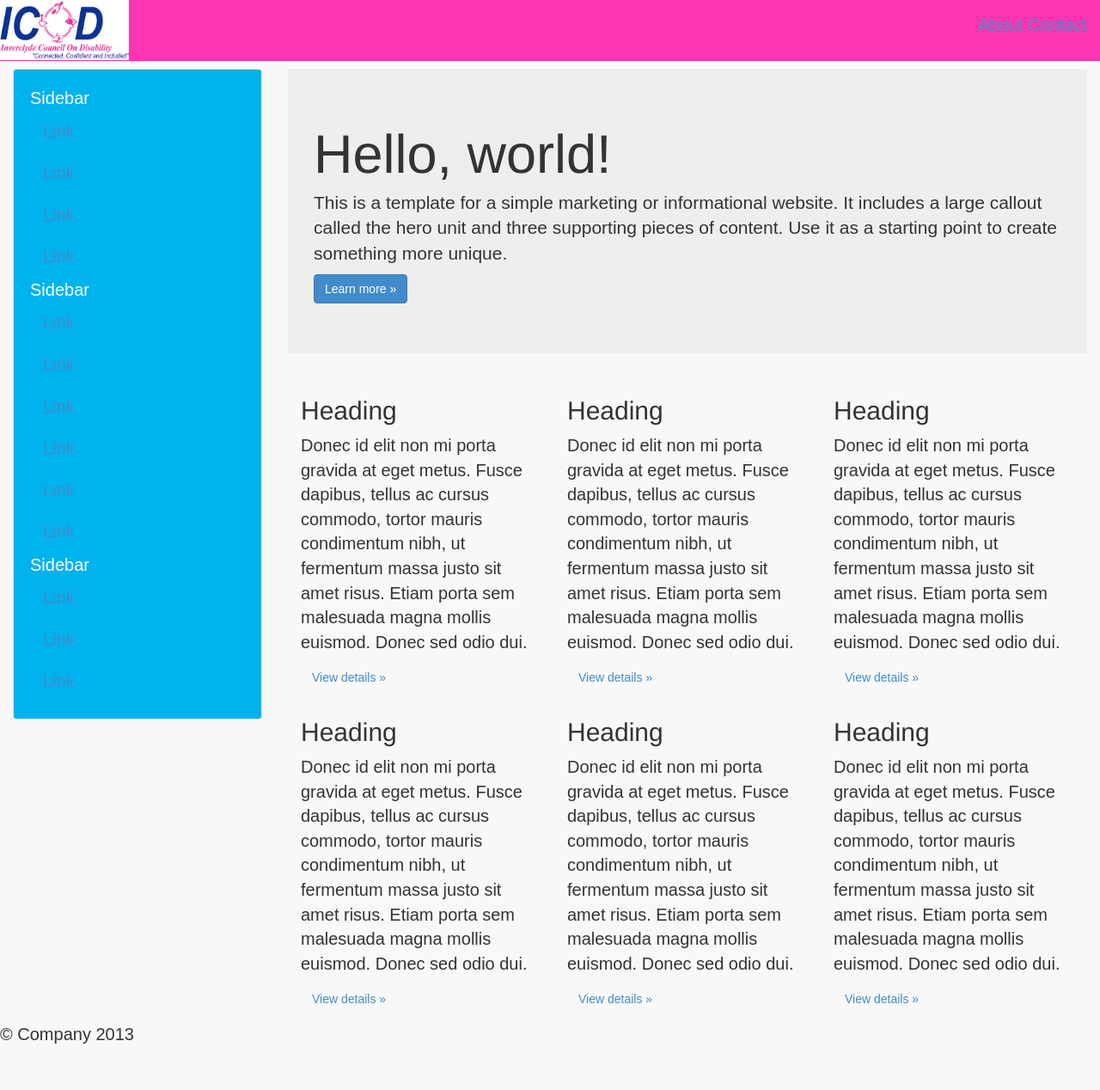
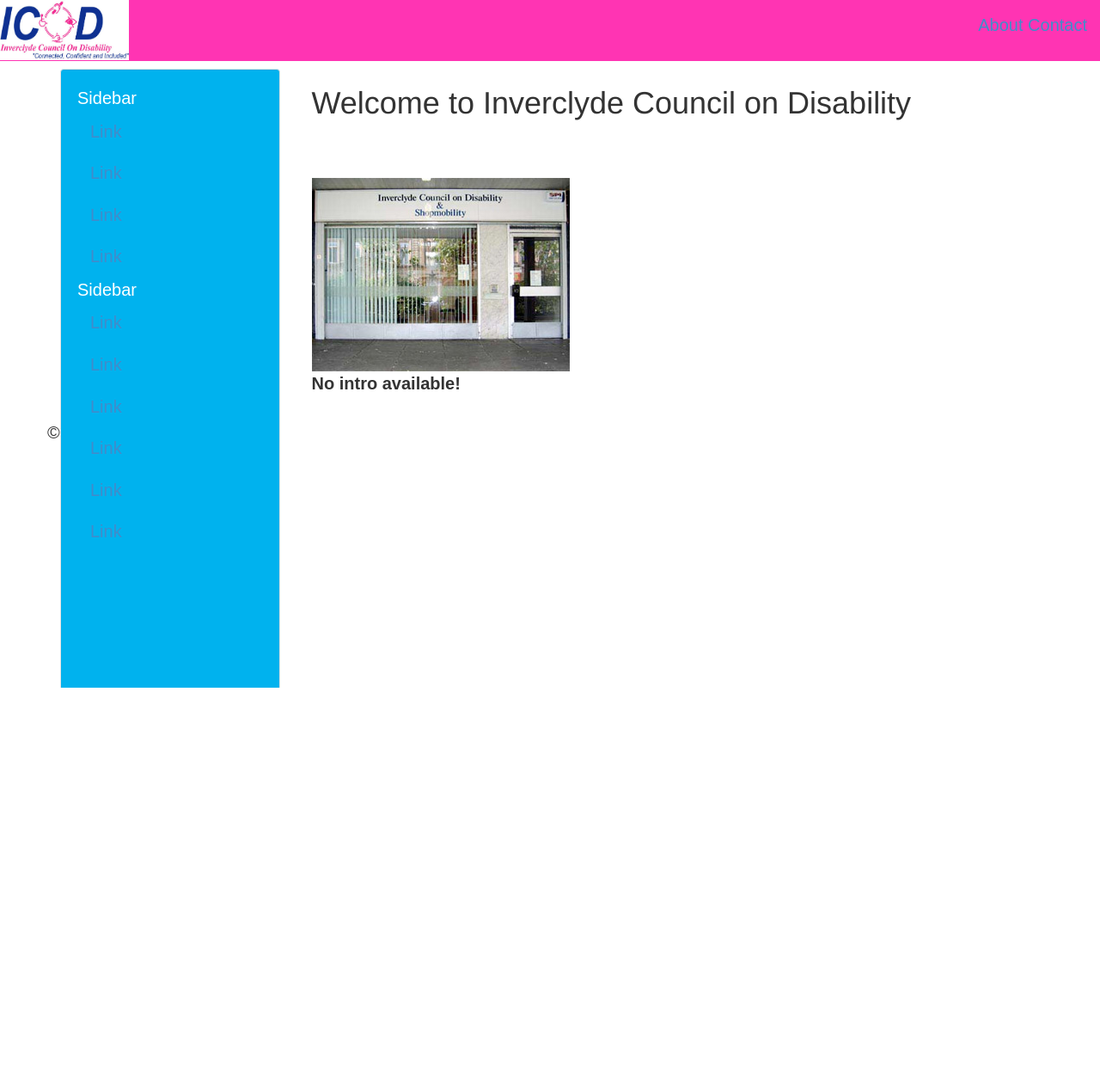
Before and after one commit to nicolekearns17/ICOD, a Django app: page /icod/ in a window 1280 px wide. Shown: the whole page at 86% size. After the commit the page ends 800 px from the top, so only its background shows below. Run offline with Django 3.2, Linux system fonts and the light colour scheme; data that the repository does not hold is empty; some libraries are stand-ins or nearby versions.

Commit message:
fixed the block content error

```diff
--- a/icod_website/templates/icod/base.html
+++ b/icod_website/templates/icod/base.html
@@ -52,7 +52,7 @@
 
 <style>
 body{
-	background-color:#F8F8F8;
+	background-color:#FFFFFF;
 }
 </style>
 
@@ -73,10 +73,13 @@
         </div>
       </div>
     </div>
-    <div class="container-fluid" style="font-family: Arial;font-size:20px">
-      <div class="row-fluid">
-        <div class="col-md-3">
-          <div class="well sidebar-nav" style="background-color:#00B2EE; height:100%; color:white;font-family: Arial; font-size:20px">
+    <br>
+
+    {% block sidebar %}
+    <div class="container" style="font-family: Arial;font-size:20px">
+      <div class="row">
+        <div class="col-sm-3">
+          <div class="well sidebar-nav" style="background-color:#00B2EE; height:100%; color:white;font-family: Arial; font-size:20px; position: fixed; width: 20%">
             <ul class="nav nav-list">
               <li class="nav-header">Sidebar</li>
               <li class="active"><a href="#">Link</a></li>
@@ -90,59 +93,16 @@
               <li><a href="#">Link</a></li>
               <li><a href="#">Link</a></li>
               <li><a href="#">Link</a></li>
-              <li class="nav-header">Sidebar</li>
-              <li><a href="#">Link</a></li>
-              <li><a href="#">Link</a></li>
-              <li><a href="#">Link</a></li>
             </ul>
           </div><!--/.well -->
         </div><!--/span-->
+	{% endblock %}
 
+	<div class="col-sm-9">
+        {% block content %}
 
-
-        <div class="col-md-9">
-          <div class="jumbotron">
-            <h1>Hello, world!</h1>
-            <p>This is a template for a simple marketing or informational website. It includes a large callout called the hero unit and three supporting pieces of content. Use it as a starting point to create something more unique.</p>
-            <p><a href="#" class="btn btn-primary btn-large">Learn more &raquo;</a></p>
-          </div>
-          <div class="row-fluid">
-            <div class="col-md-4">
-              <h2>Heading</h2>
-              <p>Donec id elit non mi porta gravida at eget metus. Fusce dapibus, tellus ac cursus commodo, tortor mauris condimentum nibh, ut fermentum massa justo sit amet risus. Etiam porta sem malesuada magna mollis euismod. Donec sed odio dui. </p>
-              <p><a class="btn" href="#">View details &raquo;</a></p>
-            </div><!--/span-->
-            <div class="col-md-4">
-              <h2>Heading</h2>
-              <p>Donec id elit non mi porta gravida at eget metus. Fusce dapibus, tellus ac cursus commodo, tortor mauris condimentum nibh, ut fermentum massa justo sit amet risus. Etiam porta sem malesuada magna mollis euismod. Donec sed odio dui. </p>
-              <p><a class="btn" href="#">View details &raquo;</a></p>
-            </div><!--/span-->
-            <div class="col-md-4">
-              <h2>Heading</h2>
-              <p>Donec id elit non mi porta gravida at eget metus. Fusce dapibus, tellus ac cursus commodo, tortor mauris condimentum nibh, ut fermentum massa justo sit amet risus. Etiam porta sem malesuada magna mollis euismod. Donec sed odio dui. </p>
-              <p><a class="btn" href="#">View details &raquo;</a></p>
-            </div><!--/span-->
-          </div><!--/row-->
-          <div class="row-fluid">
-            <div class="col-md-4">
-              <h2>Heading</h2>
-              <p>Donec id elit non mi porta gravida at eget metus. Fusce dapibus, tellus ac cursus commodo, tortor mauris condimentum nibh, ut fermentum massa justo sit amet risus. Etiam porta sem malesuada magna mollis euismod. Donec sed odio dui. </p>
-              <p><a class="btn" href="#">View details &raquo;</a></p>
-            </div><!--/span-->
-            <div class="col-md-4">
-              <h2>Heading</h2>
-              <p>Donec id elit non mi porta gravida at eget metus. Fusce dapibus, tellus ac cursus commodo, tortor mauris condimentum nibh, ut fermentum massa justo sit amet risus. Etiam porta sem malesuada magna mollis euismod. Donec sed odio dui. </p>
-              <p><a class="btn" href="#">View details &raquo;</a></p>
-            </div><!--/span-->
-            <div class="col-md-4">
-              <h2>Heading</h2>
-              <p>Donec id elit non mi porta gravida at eget metus. Fusce dapibus, tellus ac cursus commodo, tortor mauris condimentum nibh, ut fermentum massa justo sit amet risus. Etiam porta sem malesuada magna mollis euismod. Donec sed odio dui. </p>
-              <p><a class="btn" href="#">View details &raquo;</a></p>
-            </div><!--/span-->
-          </div><!--/row-->
-        </div><!--/span-->
-      </div><!--/row-->
-
+	{% endblock %}
+	</div>
       <hr>
 
       <footer>
--- a/icod_website/templates/icod/index.html
+++ b/icod_website/templates/icod/index.html
@@ -12,6 +12,8 @@
 	{% block content %}
 	<h1>Welcome to Inverclyde Council on Disability</h1><br><br>
 
+	<img src="{% static "shop.jpg" %}" alt="Picture of office"/><br>
+
 	{% if intros %}
 		{% for intro in intros %}
 			{{intro.intro}}
@@ -20,9 +22,7 @@
 		<strong> No intro available! </strong>
 	{% endif %}
 	<br><br>
-	<a href="/icod/about/">About Us</a><br><br>
 
-	<img src="{% static "logo.jpg" %}" alt="Picture of logo"/>
 	{% endblock %}
 </body>
 
```
Also changed, not shown: icod_website/static/shop.jpg (added), 2 other files.
